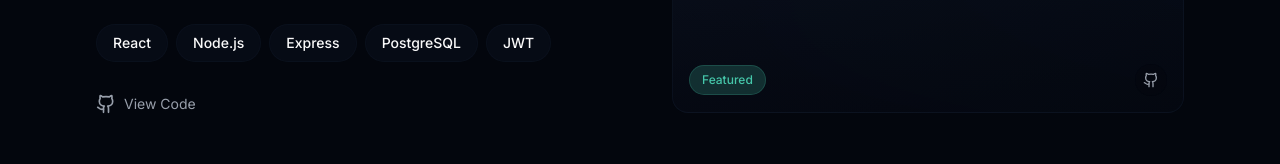
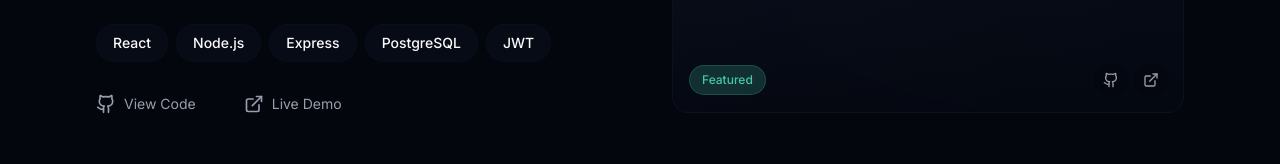
Before and after one commit to TEJAS4824/portfolio, a React (Vite) app: page / in a window 1280 px wide. Shown: the part 4468-4632 px from the top of the page. Built offline with nearby package versions, Linux system fonts and the light colour scheme.

Commit message:
data updated of liveURL

```diff
--- a/src/data/portfolio.ts
+++ b/src/data/portfolio.ts
@@ -148,8 +148,8 @@ export const projects: Project[] = [
       "Full-stack social media platform featuring authentication, private/public profiles, follow system, notifications, and secure backend APIs.",
     image: "/projects/social.jpg",
     technologies: ["React", "Node.js", "Express", "PostgreSQL", "JWT"],
-    githubUrl: "",
-    liveUrl: "",
+    githubUrl: "https://github.com/tejas2435/Gatherly",
+    liveUrl: "https://gatherly-lemon.vercel.app/",
     featured: true,
   },
   {
```
